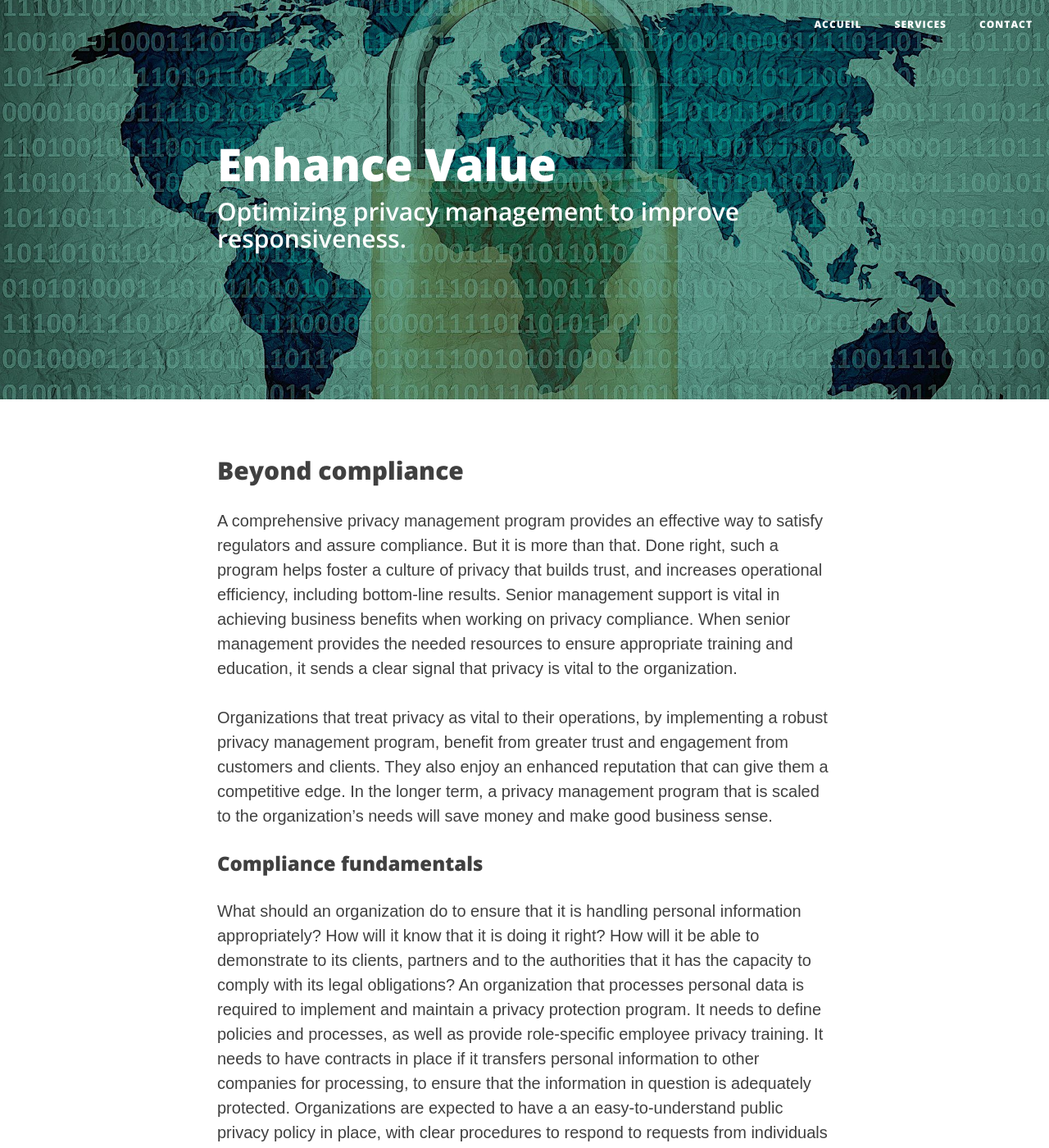
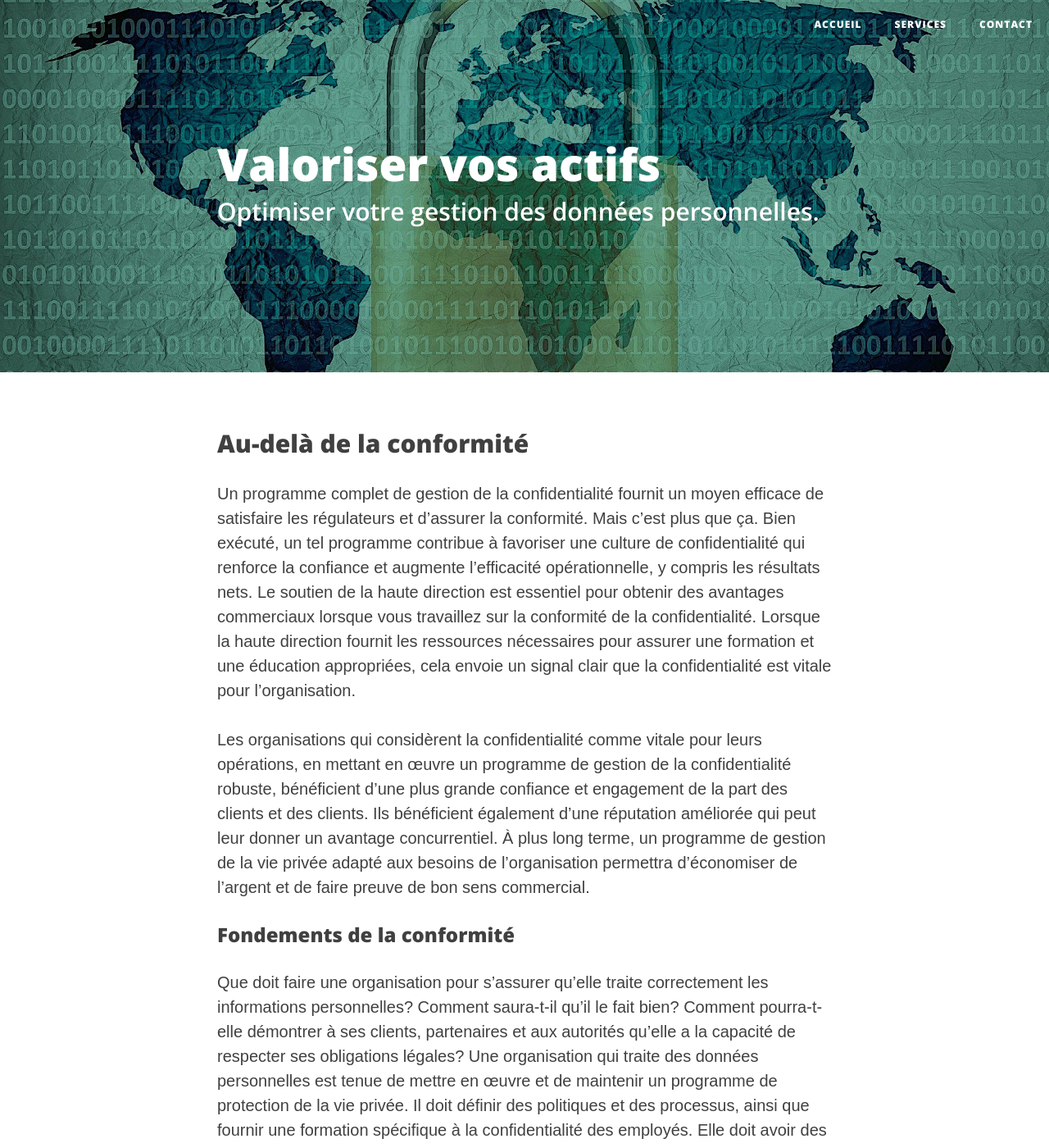
Before and after one commit to riod4/fr-services, a Jekyll site: the page built from _services/enhance-value-services.md, in a window 1280 px wide and 1400 px high. Shown: the whole window at 82% size. Built offline with Jekyll 4.4.1, drawn with Linux system fonts in a browser that asks for light colours; nearby versions of some CDN libraries; some of the changed text lies outside the part shown.

Commit message:
2020-06-25 quick placeholder update to fr txt

```diff
--- a/_services/enhance-value-services.md
+++ b/_services/enhance-value-services.md
@@ -1,10 +1,10 @@
 ---
 layout:     services
-title:      "Enhance Value"
-subtitle:   "Optimizing privacy management to improve responsiveness."
-description: "Organizations that get privacy right improve their customer relationships, operational efficiency, and bottom-line results."
+title:      "Valoriser vos actifs"
+subtitle:   "Optimiser votre gestion des données personnelles."
+description: "Les organisations qui respectent la confidentialité améliorent leurs relations avec les clients, leur efficacité opérationnelle et leurs résultats."
 date:       2020-01-22 12:00:00
-permalink:  /enhance-value
+permalink:  /valoriser-vos-actifs
 author:     "dario"
 header-img: "img/enhance-value.jpg"
 image: "/img/enhance-value.jpg"
@@ -14,18 +14,18 @@ header-credit-link:
 header-license: CC0 Creative Commons
 ---
 
-## Beyond compliance
-A comprehensive privacy management program provides an effective way to satisfy regulators and assure compliance. But it is more than that. Done right, such a program helps foster a culture of privacy that builds trust, and increases operational efficiency, including bottom-line results. Senior management support is vital in achieving business benefits when working on privacy compliance. When senior management provides the needed resources to ensure appropriate training and education, it sends a clear signal that privacy is vital to the organization.
+## Au-delà de la conformité
+Un programme complet de gestion de la confidentialité fournit un moyen efficace de satisfaire les régulateurs et d'assurer la conformité. Mais c'est plus que ça. Bien exécuté, un tel programme contribue à favoriser une culture de confidentialité qui renforce la confiance et augmente l'efficacité opérationnelle, y compris les résultats nets. Le soutien de la haute direction est essentiel pour obtenir des avantages commerciaux lorsque vous travaillez sur la conformité de la confidentialité. Lorsque la haute direction fournit les ressources nécessaires pour assurer une formation et une éducation appropriées, cela envoie un signal clair que la confidentialité est vitale pour l'organisation.
 
-Organizations that treat privacy as vital to their operations, by implementing a robust privacy management program, benefit from greater trust and engagement from customers and clients. They also enjoy an enhanced reputation that can give them a competitive edge. In the longer term, a privacy management program that is scaled to the organization’s needs will save money and make good business sense.
+Les organisations qui considèrent la confidentialité comme vitale pour leurs opérations, en mettant en œuvre un programme de gestion de la confidentialité robuste, bénéficient d'une plus grande confiance et engagement de la part des clients et des clients. Ils bénéficient également d'une réputation améliorée qui peut leur donner un avantage concurrentiel. À plus long terme, un programme de gestion de la vie privée adapté aux besoins de l’organisation permettra d’économiser de l’argent et de faire preuve de bon sens commercial.
 
-### Compliance fundamentals
-What should an organization do to ensure that it is handling personal information appropriately? How will it know that it is doing it right? How will it be able to demonstrate to its clients, partners and to the authorities that it has the capacity to comply with its legal obligations? An organization that processes personal data is required to implement and maintain a privacy protection program. It needs to define policies and processes, as well as provide role-specific employee privacy training. It needs to have contracts in place if it transfers personal information to other companies for processing, to ensure that the information in question is adequately protected. Organizations are expected to have a an easy-to-understand public privacy policy in place, with clear procedures to respond to requests from individuals for access to (and correction of) their personal information. It needs to be able to respond to complaints from individuals about how personal information is being used and protected, with regularly maintained documentation.
+### Fondements de la conformité
+Que doit faire une organisation pour s'assurer qu'elle traite correctement les informations personnelles? Comment saura-t-il qu'il le fait bien? Comment pourra-t-elle démontrer à ses clients, partenaires et aux autorités qu'elle a la capacité de respecter ses obligations légales? Une organisation qui traite des données personnelles est tenue de mettre en œuvre et de maintenir un programme de protection de la vie privée. Il doit définir des politiques et des processus, ainsi que fournir une formation spécifique à la confidentialité des employés. Elle doit avoir des contrats en place si elle transfère des informations personnelles à d'autres sociétés pour traitement, afin de garantir que les informations en question sont correctement protégées. Les organisations doivent avoir mis en place une politique de confidentialité publique facile à comprendre, avec des procédures claires pour répondre aux demandes d'accès (et de correction) de leurs informations personnelles. Il doit être en mesure de répondre aux plaintes des particuliers sur la manière dont les informations personnelles sont utilisées et protégées, avec une documentation régulièrement mise à jour.
 
-### Achieving compliance
-![4 step compliance methodology](img/compliance4stepmethodology.png)
+### Atteindre la conformité
+! [Méthodologie de conformité en 4 étapes] (img / compliance4stepmethodology.png)
 
-### Building trust
-Identifying where your organization can gain a competitive advantage while complying with local and international privacy laws should be one of your top priorities if you want to thrive in an increasingly data-driven environment. Boosting operational efficiency, increasing sales, and fostering trust, can all be gained by developing a tailored privacy management program. Identifying and purging sensitive, redundant, obsolete and trivial data of no business value lowers operational costs. Lean, fine-tuned databases of highly relevant data increase productivity and efficiency. Role-specific privacy training to relevant employee groups can increase growth and business opportunities. Ensuring personal data is safe will increase customer trust and enable your organization to use that data to offer services customers want.
+### Construire de la confiance
+Identifier les domaines dans lesquels votre organisation peut obtenir un avantage concurrentiel tout en respectant les lois locales et internationales en matière de confidentialité devrait être l'une de vos principales priorités si vous souhaitez vous développer dans un environnement de plus en plus axé sur les données. L'amélioration de l'efficacité opérationnelle, l'augmentation des ventes et la promotion de la confiance peuvent être obtenues en développant un programme de gestion de la confidentialité sur mesure. L'identification et la purge des données sensibles, redondantes, obsolètes et triviales sans valeur commerciale réduisent les coûts d'exploitation. Des bases de données maigres et affinées de données hautement pertinentes augmentent la productivité et l'efficacité. Une formation sur la confidentialité spécifique au rôle pour les groupes d'employés concernés peut augmenter la croissance et les opportunités commerciales. Garantir la sécurité des données personnelles augmentera la confiance des clients et permettra à votre organisation d'utiliser ces données pour offrir les services souhaités par les clients.
 
-To hear how we can help you build a privacy management program that benefits all areas of your organization, get in touch. [**Contact us**]({{ site.baseurl }}/contact)
+Pour savoir comment nous pouvons vous aider à créer un programme de gestion de la confidentialité qui profite à tous les domaines de votre organisation, contactez-nous. [** Contactez-nous **] ({{site.baseurl}} / contact)
```
